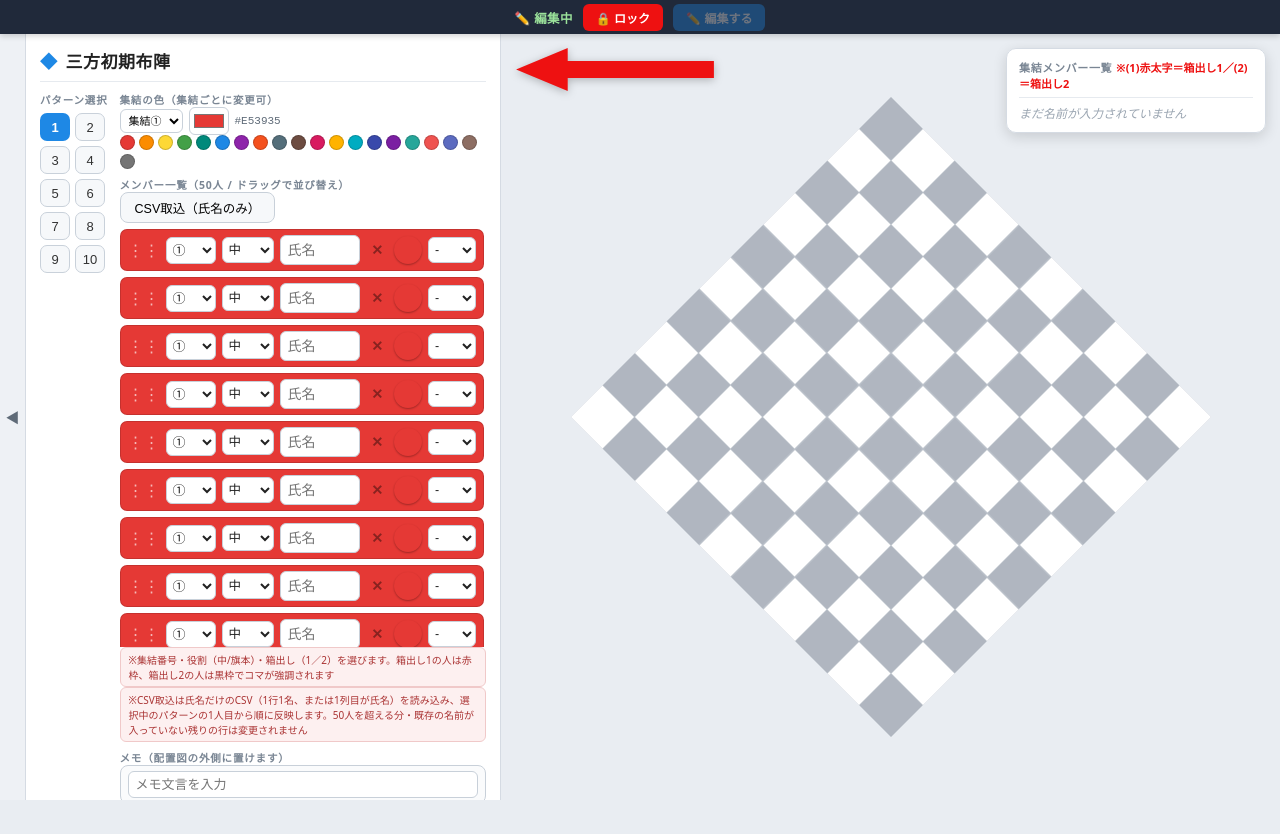
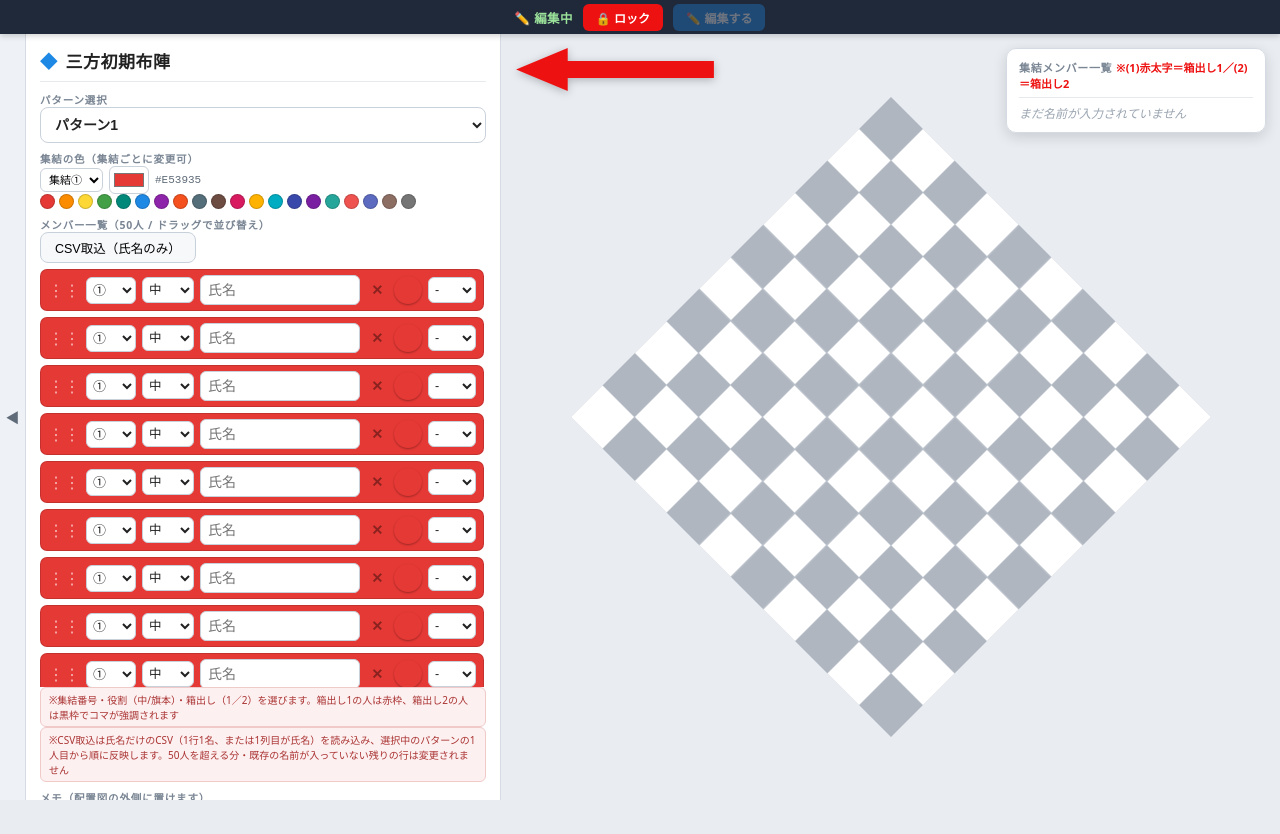
Before and after one commit to MO1563/mikata-syokifujin, a plain HTML site: page index.html in a window 1280 px wide. Both pictures are taken after a click on the button "操作パネルを開く". Drawn offline with Linux system fonts and the light colour scheme.

Commit message:
Add files via upload

```diff
--- a/index.html
+++ b/index.html
@@ -17,14 +17,9 @@ body{font-family:"Hiragino Kaku Gothic ProN","Hiragino Sans","Yu Gothic UI","Mei
 #panel.collapsed{display:none;}
 h1{font-size:17px; letter-spacing:.03em; display:flex; align-items:center; gap:8px; padding-bottom:8px; border-bottom:1px solid #e6eaef;}
 h1 .d{color:var(--accent);}
-#sideBody{display:flex; gap:12px; align-items:flex-start;}
-#tabCol{flex:none; display:flex; flex-direction:column; gap:6px;}
-#formCol{flex:1; min-width:0; display:flex; flex-direction:column; gap:8px;}
+#sideBody{display:flex; flex-direction:column; gap:8px;}
 .sectionLabel{font-size:10.5px; color:#7a8694; letter-spacing:.08em; font-weight:700;}
-#tabs{display:grid; grid-template-columns:repeat(2,30px); gap:5px;}
-.tab{width:30px; height:28px; border-radius:7px; border:1px solid #c9d1da; background:#f6f8fa; cursor:pointer; font-size:13px; display:flex; align-items:center; justify-content:center; padding:0; transition:.12s; color:#333;}
-.tab:hover{border-color:var(--accent);}
-.tab.active{color:#fff; border-color:transparent; font-weight:700; background:var(--accent);}
+#patternSelect{width:100%; border:1px solid #c9d1da; border-radius:8px; padding:8px 10px; font-size:14px; font-weight:700; background:#fff; color:#222; cursor:pointer;}
 #colorRow{display:flex; align-items:center; gap:6px;}
 #colorRow select{border:1px solid #c9d1da; border-radius:6px; padding:4px 4px; font-size:11px; background:#fff; cursor:pointer;}
 #colorRow input[type=color]{width:40px; height:28px; border:1px solid #c9d1da; border-radius:6px; padding:2px; background:#fff; cursor:pointer;}
@@ -154,11 +149,10 @@ body.locked #dirArrow{cursor:default;}
   <aside id="panel" class="collapsed">
     <h1><span class="d">◆</span>三方初期布陣</h1>
     <div id="sideBody">
-      <div id="tabCol">
+      <div>
         <div class="sectionLabel">パターン選択</div>
-        <div id="tabs"></div>
+        <select id="patternSelect"></select>
       </div>
-      <div id="formCol">
       <div>
           <div class="sectionLabel">集結の色（集結ごとに変更可）</div>
           <div id="colorRow">
@@ -208,7 +202,7 @@ body.locked #dirArrow{cursor:default;}
         <div id="help">
           操作手順<br>
           1. 左端の矢印ボタンで操作パネルを開閉<br>
-          2. 左のタブで「パターン1〜10」を切替（それぞれ独立した50人名簿・配置を持てます）<br>
+          2. 「パターン選択」のプルダウンで「パターン1〜10」を切替（それぞれ独立した50人名簿・配置を持てます）<br>
           3. 各行の集結番号（プルダウン）でメンバーの所属集結①〜⑳を選択<br>
           4. 役割（中／旗本）を選び、名前を入力。箱出しの人は「箱1」または「箱2」を選ぶ<br>
           5. 行はドラッグで並び替え可能（左端の「⋮⋮」をつかんで移動。スマホでも同じ操作で並び替えできます）<br>
@@ -221,7 +215,6 @@ body.locked #dirArrow{cursor:default;}
           12. 別のPC／端末では、GitHubから落としたHTMLファイルを「読み込む」で反映<br>
           13. 画面上部の<b>🔒 ロック</b>ボタンで編集を止めて閲覧専用にできます（配置・名前・色などが一切変更できなくなります）。この状態のまま「書き出す」と、閲覧専用のまま人に共有できます<br>
           14. 続きを編集するときは<b>✏️ 編集する</b>ボタンでロックを解除してください
-        </div>
         </div>
     </div>
   </aside>
@@ -437,7 +430,7 @@ function toast(msg){
 const grid = document.getElementById('grid');
 const panelEl = document.getElementById('panel');
 const panelToggleEl = document.getElementById('panelToggle');
-const tabsEl = document.getElementById('tabs');
+const patternSelectEl = document.getElementById('patternSelect');
 const peopleListEl = document.getElementById('peopleList');
 const colorGroupSelectEl = document.getElementById('colorGroupSelect');
 const colorPicker = document.getElementById('colorPicker');
@@ -594,21 +587,25 @@ function renderArrow(){
 }
 
 /* ======== 描画 ======== */
-function renderTabs(){
-  tabsEl.innerHTML = '';
+function buildPatternSelect(){
+  patternSelectEl.innerHTML = '';
   for (let i = 0; i < PATTERNS; i++){
-    const b = document.createElement('button');
-    b.className = 'tab' + (i === state.activePattern ? ' active' : '');
-    b.textContent = String(i + 1);
-    b.title = 'パターン' + (i + 1);
-    b.addEventListener('click', () => {
+    const opt = document.createElement('option');
+    opt.value = i;
+    opt.textContent = 'パターン' + (i + 1);
+    patternSelectEl.appendChild(opt);
+  }
+}
+buildPatternSelect();
+patternSelectEl.addEventListener('change', () => {
+  const i = +patternSelectEl.value;
   if (i === state.activePattern) return;
   state.activePattern = i;
   save();
   renderAll();
 });
-    tabsEl.appendChild(b);
-  }
+function renderTabs(){
+  patternSelectEl.value = state.activePattern;
 }
 function buildColorGroupSelect(){
   colorGroupSelectEl.innerHTML = '';
```
Lines whose indentation alone changed are shown as unchanged.
